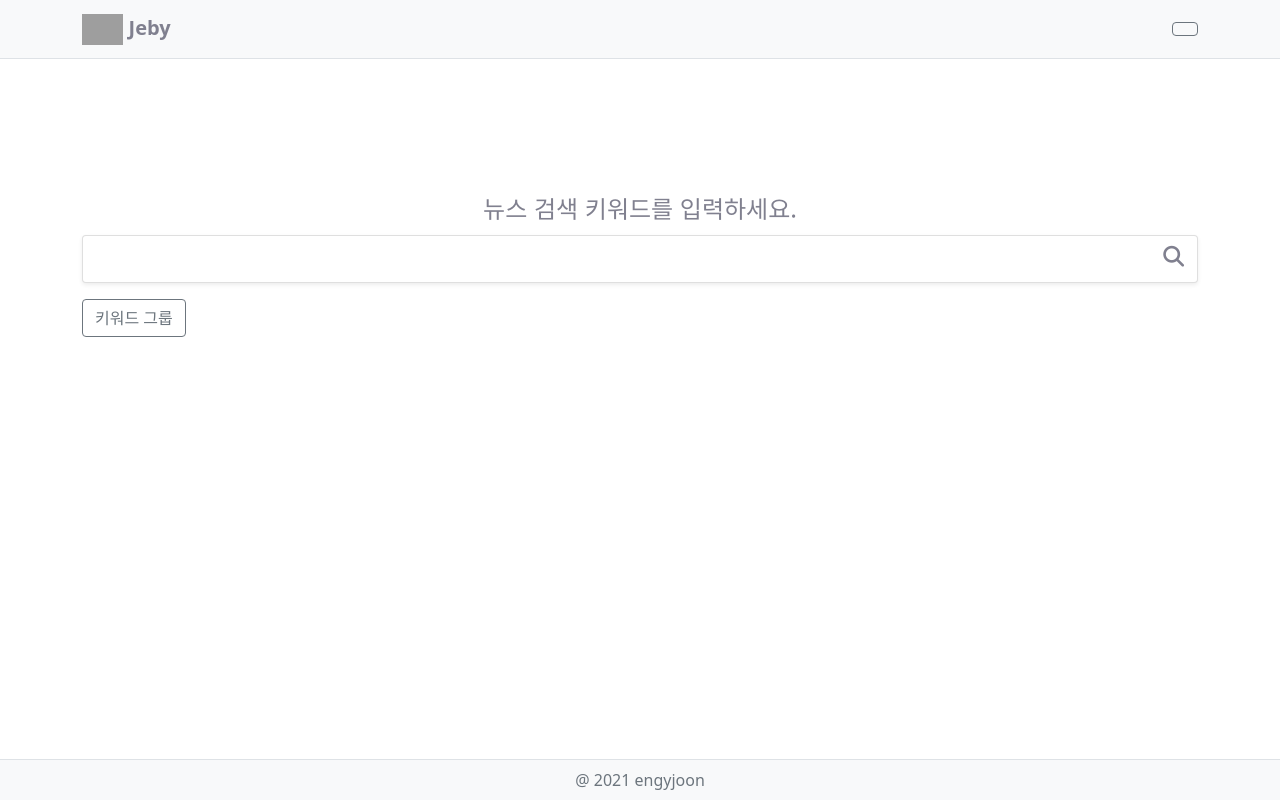
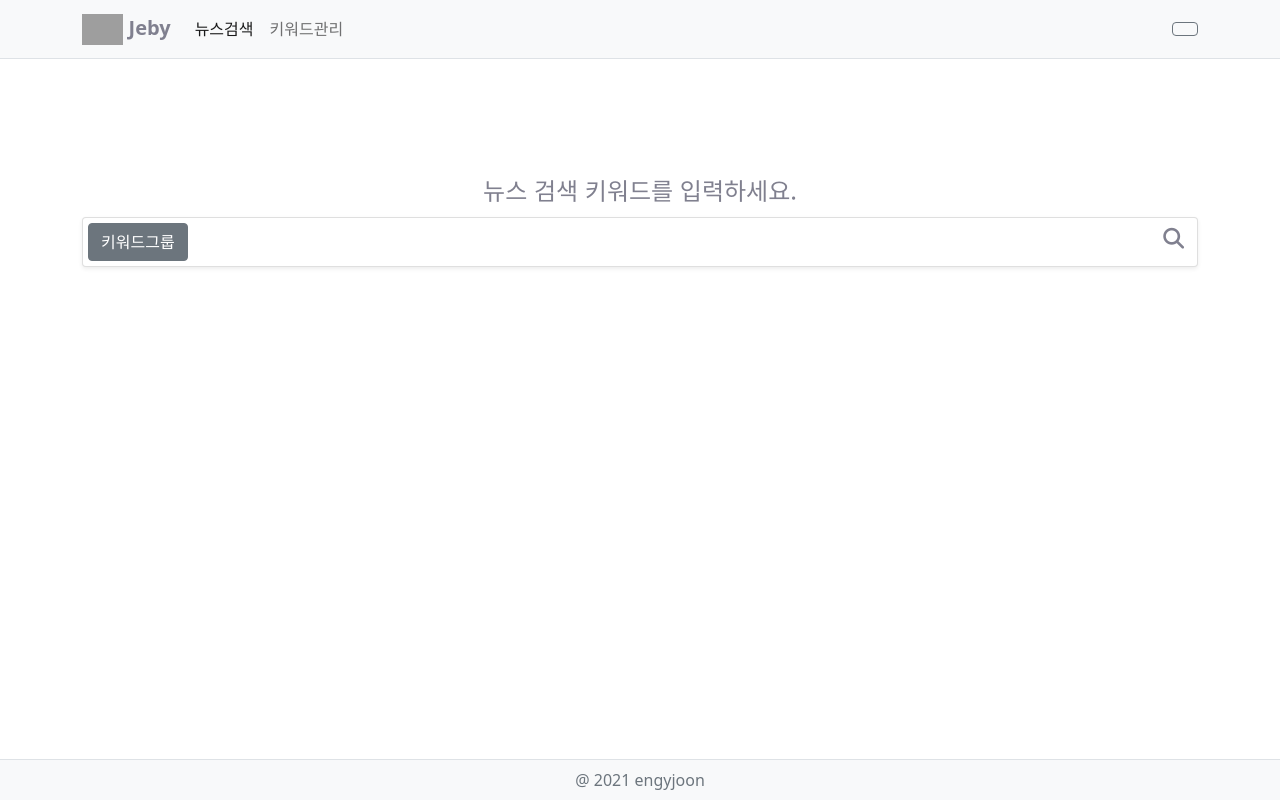
Before and after one commit to engyjoon/jeby, a Django app: template jeby_prj/templates/news/index.html in a window 1280 px wide. Run offline with Django 3.2, Linux system fonts and the light colour scheme; the template is opened without the code that fills it, so the values that code supplies are empty; some libraries are stand-ins or nearby versions; grey boxes are pictures that could not be loaded.

Commit message:
뉴스 검색 기본 화면 수정

```diff
--- a/jeby_prj/static/news/css/main.css
+++ b/jeby_prj/static/news/css/base_news.css
@@ -1,7 +1,7 @@
 /* Show it is fixed to the top */
 body {
   /* min-height: 75rem; */
-  padding-top: 4.5rem;
+  /* padding-top: 2.5rem; */
 }
 
 .navbar-brand span {
@@ -13,6 +13,16 @@ body {
     background-color: #e4e6ef;
     color: #7e8299;
 } */
+
+.nav-item-mobile {
+    font-size: 1.0rem;
+    padding: 8px 0px;
+}
+
+#toggle-button {
+    border-color:#6c757d;
+    box-shadow: 0 0 0 0 rgba(0, 0, 0, 0);;
+}
 
 .bd-placeholder-img {
     font-size: 1.125rem;
--- a/jeby_prj/static/common/css/news_index.css
+++ b/jeby_prj/static/news/css/news_index.css
@@ -9,9 +9,15 @@
     color: #80808f;
 }
 
-.form-control, .form-control:focus{
-   box-shadow: 0 0 0 0 rgba(0, 0, 0, 0);
-   border: rgba(0, 0, 0, 0);
+.form-control,
+.form-control:focus {
+    box-shadow: 0 0 0 0 rgba(0, 0, 0, 0);
+    border: rgba(0, 0, 0, 0);
+}
+
+#btn-keyword-group,
+#btn-keyword-group:active {
+    box-shadow: 0 0 0 0 rgba(0, 0, 0, 0);
 }
 
 #keyword-box {
--- a/jeby_prj/templates/base.html
+++ b/jeby_prj/templates/base.html
@@ -28,5 +28,6 @@
 
     {% block script %}
     <script src="https://kit.fontawesome.com/5b01bdb70e.js" crossorigin="anonymous"></script>
+    <script src="{% static 'bootstrap/bootstrap-5.0.2/js/bootstrap.bundle.min.js' %}"></script>
     {% endblock script %}
 </html>
--- a/jeby_prj/templates/base_news.html
+++ b/jeby_prj/templates/base_news.html
@@ -3,35 +3,46 @@
 {% load static %}
 
 {% block custom_css %}
-    <link rel="stylesheet" href="{% static 'news/css/main.css' %}"/>
+    <link rel="stylesheet" href="{% static 'news/css/base_news.css' %}"/>
 {% endblock custom_css %}
 
 {% block body %}
 <body class="d-flex flex-column h-100">
-    <nav class="navbar navbar-expand-md navbar-light fixed-top bg-light border-bottom border-1">
+    <nav class="navbar navbar-expand-md navbar-light fixed-top bg-light border-bottom border-1 mb-0">
         <div class="container">
             <a class="navbar-brand" href="{% url 'common:index' %}">
                 <img src="{% static 'images/swallow_152px.png' %}" alt="" height="31"
                     class="d-inline-block align-text-top">
                 <span>Jeby</span>
             </a>
-
-            <ul class="navbar-nav me-auto mb-2 mb-md-0">
-                {% comment %}
-                <li class="nav-item">
-                    <a class="nav-link active" aria-current="page" href="#">Home</a>
-                </li>
-                {% endcomment %}
-            </ul>
-
+            <div class="collapse navbar-collapse" id="navbarSupportedContent">
+                <ul class="navbar-nav me-auto">
+                    <li class="nav-item">
+                        <a class="nav-link active" aria-current="page" href="#">뉴스검색</a>
+                    </li>
+                    <li class="nav-item">
+                        <a class="nav-link" aria-current="page" href="#">키워드관리</a>
+                    </li>
+                </ul>
+            </div>
             <form class="d-flex">
+                <button class="navbar-toggler me-2" type="button" data-bs-toggle="collapse" data-bs-target="#navbarToggleExternalContent"
+                    aria-controls="navbarToggleExternalContent" aria-expanded="false" aria-label="Toggle navigation"
+                    id="toggle-button">
+                    <span class="navbar-toggler-icon"></span>
+                </button>
                 <a href="{% url 'common:logout' %}" class="btn btn-outline-secondary" type="button" id="nav-button">
                     {% if user.is_authenticated %}
                         logout
                     {% endif %}
                 </a>
             </form>
-
+        </div>
+        <div class="collapse navbar-toggler p-0 mt-2 w-100 border-bottom-0" id="navbarToggleExternalContent">
+            <div class="py-2 px-3">
+                <div class="nav-item-mobile">뉴스검색</div>
+                <div class="nav-item-mobile">키워드관리</div>
+            </div>
         </div>
     </nav>
 
--- a/jeby_prj/templates/news/index.html
+++ b/jeby_prj/templates/news/index.html
@@ -4,12 +4,14 @@
 
 {% block custom_css %}
     {{ block.super }}
-    <link rel="stylesheet" href="{% static 'common/css/news_index.css' %}"/>
+    <link rel="stylesheet" href="{% static 'news/css/news_index.css' %}"/>
 {% endblock custom_css %}
 
 {% block content %}
 <div class="container d-flex align-items-center h-100" id="search-box">
     <div class="d-flex flex-column w-100">
+        <form action="{% url 'news:search' %}" method="get">
+            {% csrf_token %}
             <div class="row mb-1">
                 <div class="col text-center">
                     <p class="h4" id="search-title">뉴스 검색 키워드를 입력하세요.</p>
@@ -19,25 +21,19 @@
                 <div class="col">
                     <div class="card shadow-sm">
                         <div class="card-body" id="keyword-box">
-                        <form action="{% url 'news:search' %}" method="get">
-                            {% csrf_token %}
                                 <div class="d-flex flex-row">
                                     {% comment %} <div class="keyword">kt<img src="{% static 'images/multiply_capture.jpg' %}"></div> {% endcomment %}
+                                    <button type="button" class="btn btn-secondary" id="btn-keyword-group">키워드그룹</button>
                                     <div class="flex-grow-1">
                                         <input type="text" class="form-control" name="keyword">
                                     </div>
                                     <div class="me-2"><span id="search-img"><i class="fas fa-search"></i></span></div>
                                 </div>
-                        </form>
                         </div>
                     </div>
                 </div>
             </div>
-        <div class="row">
-            <div class="col">
-                <button type="button" class="btn btn-outline-secondary">키워드 그룹</button>
-            </div>
-        </div>
+        </form>
     </div>
 </div>
 {% endblock content %}
```
Lines whose indentation alone changed are shown as unchanged.
